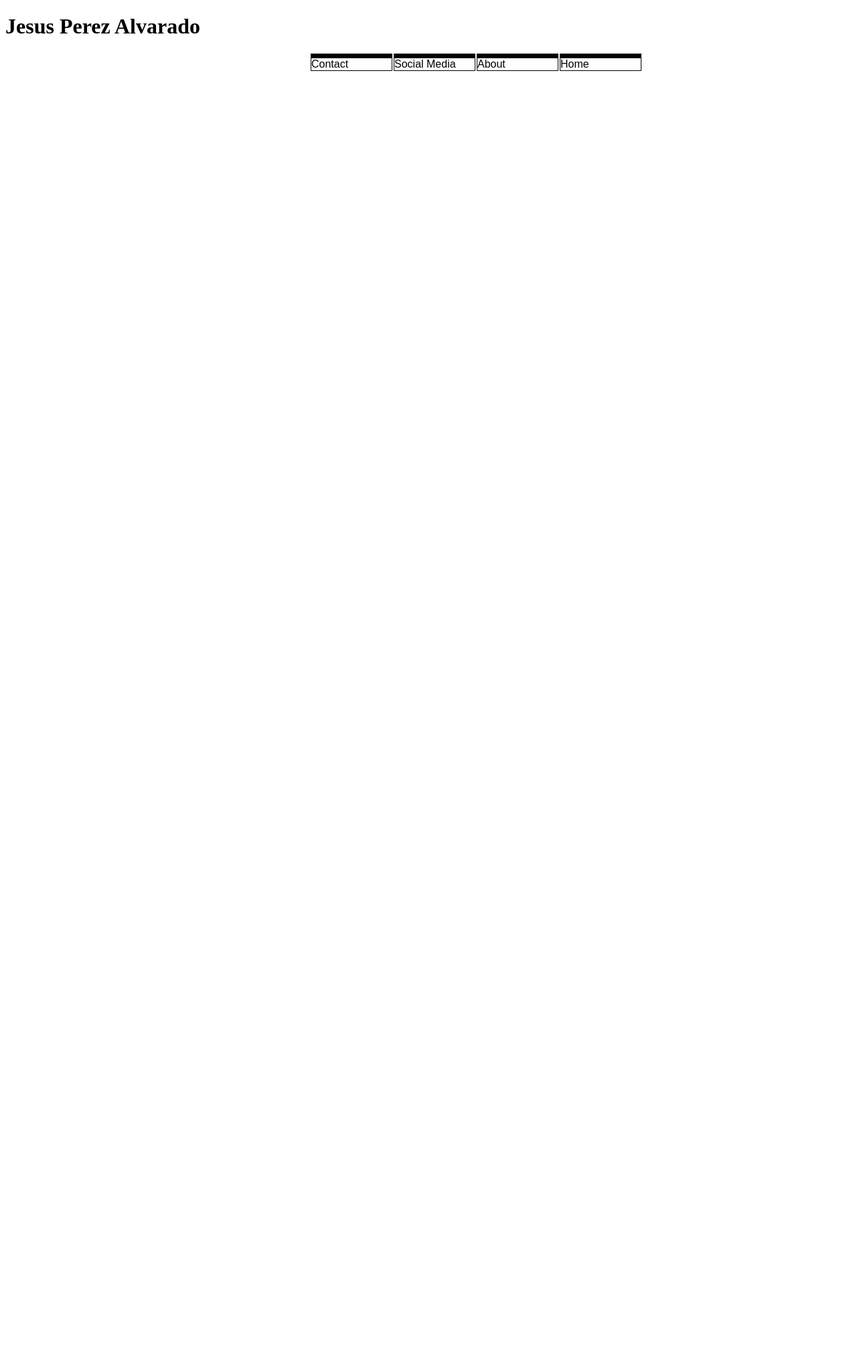
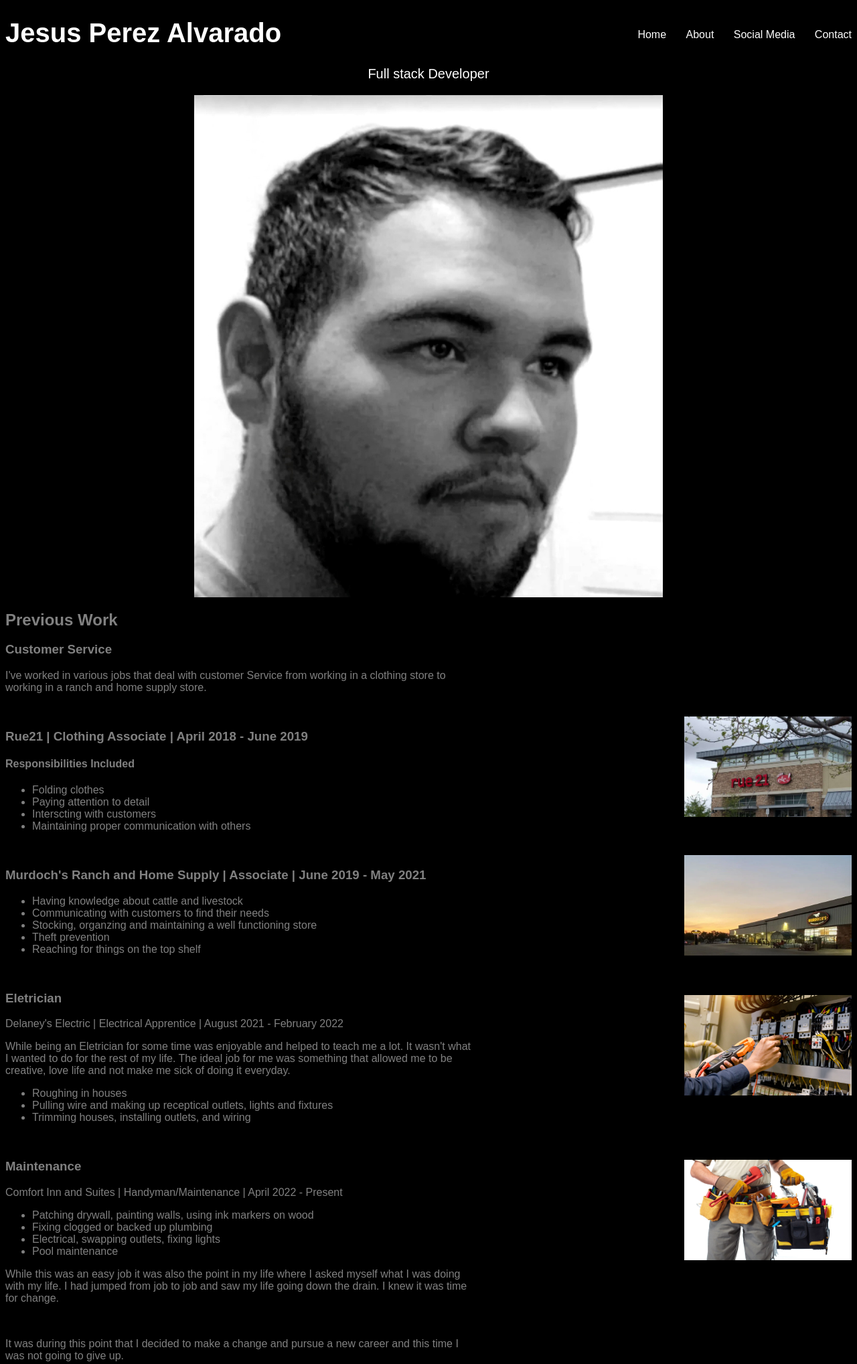
Before and after one commit to jesusprz24/itsaboutme, a plain HTML site: page index.html in a window 1280 px wide. Shown: the whole page at 67% size. Before the commit the page ends 800 px from the top, so only its background shows below. Drawn offline with Linux system fonts and the light colour scheme.

Commit message:
added more information

```diff
--- a/css/style.css
+++ b/css/style.css
@@ -1,26 +1,82 @@
-#menu {
-    margin: 10px;
-    width: 900px;
+* body {
     font-family: sans-serif;
+    box-sizing: border-box;
 }
 
-#menu li {
-    display: block;
-    width: 120px;
-    float: right;
-    margin-left: 2px;
-    border: 1px solid black;
+body {
+    background-color: black;
+    color: #fff;
 }
 
-#menu a {
-    display: block;
-    padding: 3px;
-    text-decoration: none;
-    background-color: black;
-    color: #009;
+.nav {
+    color:#fff;
+    padding: 20;
+    float: right;
 }
 
-#menu a:hover {
-    background-color: #009;
+.nav ul li {
+    display: inline-block;
+    margin-left: 25px;
+}
+.name {
     color: #fff;
 }
+
+.name p {
+    text-align: center;
+}
+
+.name img {
+    text-align: center;
+}
+
+.name h1 {
+    font-size: 40px;
+}
+.name p {
+    font-size: 20px;
+}
+
+.name img {
+    display: block;
+    margin-left: auto;
+    margin-right: auto;
+    width: 700px;
+    height: 750px;
+}
+
+.work {
+    color: gray;
+
+}
+.work p {
+    text-align: left;
+    width: 700px;
+}
+
+
+.rue {
+    width: 250px;
+    height: 150px;
+    float: right;
+}
+
+.murdochs{
+    width: 250px;
+    height: 150px;
+    float: right;
+}
+
+.electric {
+    width: 250px;
+    height: 150px;
+    float: right;
+    padding-top: 25px;
+}
+
+.handyman {
+    width: 250px;
+    height: 150px;
+    float: right;
+    padding-top: 20px;
+}
--- a/index.html
+++ b/index.html
@@ -6,17 +6,94 @@
     </head>
 
     <body>
-        <header>
-            <h1>Jesus Perez Alvarado</h1>
-        </header>
 
-        <nav>
-            <ul id="menu">
-                <li><a href="home.html"></a>Home</li>
+        <!--Navigation bar bellow, in CSS add it to the left side-->
+        <nav class="nav">
+            <ul>
+                <li><a href="index.html"></a>Home</li>
                 <li><a href="about.html"></a>About</li>
                 <li><a href="socialmedia.html"></a>Social Media</li>
                 <li><a href="contact"></a>Contact</li>
             </ul>
         </nav>
+
+    <div class="name">
+        <h1>Jesus Perez Alvarado</h1>
+        <p>Full stack Developer</p>
+        <!--Add self image below-->
+        <img src="./css/images/picofme.jpg">
+    </div>
+
+    <div class="work">
+        <h2>Previous Work</h2>
+        <h3>Customer Service</h3>
+        <p>I've worked in various jobs that deal with customer Service
+           from working in a clothing store to working in a ranch and
+           home supply store.
+        </p>
+        <!--Add image of clothing store here-->
+
+        <br>
+        <img src="./css/images/rue21.jpg" class="rue" alt="Picture of Rue21">
+        <h3>Rue21 | Clothing Associate | April 2018 - June 2019</h3>
+        <h4>Responsibilities Included</h4>
+            <ul>
+                <li>Folding clothes</li>
+                <li>Paying attention to detail</li>
+                <li>Interscting with customers</li>
+                <li>Maintaining proper communication with others</li>
+            </ul>
+
+        <br>
+        <img src="./css/images/murdochs.webp" class="murdochs" alt="Picture of Murdochs">
+        <h3>Murdoch's Ranch and Home Supply | Associate | June 2019 - May 2021 </h3>
+            <ul>
+                <li>Having knowledge about cattle and livestock</li>
+                <li>Communicating with customers to find their needs</li>
+                <li>Stocking, organzing and maintaining a well functioning
+                    store</li>
+                <li>Theft prevention</li>
+                <li>Reaching for things on the top shelf</li>
+            </ul>
+
+        <br>
+        <img src="./css/images/electrical.jpg" class="electric" alt="Picture of Electrician">
+        <h3>Eletrician</h3>
+        <p>Delaney's Electric | Electrical Apprentice | August 2021 - February 2022</p>
+
+        <p>While being an Eletrician for some time was enjoyable and helped to
+           teach me a lot. It wasn't what I wanted to do for the rest of my life.
+           The ideal job for me was something that allowed me to be creative, love
+           life and not make me sick of doing it everyday.
+        </p>
+            <ul>
+                <li>Roughing in houses</li>
+                <li>Pulling wire and making up receptical outlets, lights and fixtures</li>
+                <li>Trimming houses, installing outlets, and wiring</li>
+            </ul>
+
+        <br>
+        <img src="./css/images/handyman.webp" class="handyman" alt="Picture of Handyman">
+        <h3>Maintenance</h3>
+        <p>Comfort Inn and Suites | Handyman/Maintenance | April 2022 - Present</p>
+            <ul>
+                <li>Patching drywall, painting walls, using ink markers on wood</li>
+                <li>Fixing clogged or backed up plumbing</li>
+                <li>Electrical, swapping outlets, fixing lights</li>
+                <li>Pool maintenance</li>
+            </ul>
+        <p>While this was an easy job it was also the point in my life where I asked myself
+            what I was doing with my life. I had jumped from job to job and saw my life going
+            down the drain. I knew it was time for change.
+        </p>
+        <br>
+        <p>It was during this point that I decided to make a change and pursue a new career
+            and this time I was not going to give up.
+        </p>
+    </div>
     </body>
+
+    <footer>
+
+    </footer>
 </html>
```
Also changed, not shown: about.html (added, +21 -0 lines), contact.html (added, +28 -0 lines), socialmedia.html (added, +20 -0 lines), css/images/electrical.jpg (added), css/images/handyman.webp (added), css/images/murdochs.webp (added), css/images/picofme.jpg (added), css/images/rue21.jpg (added).
